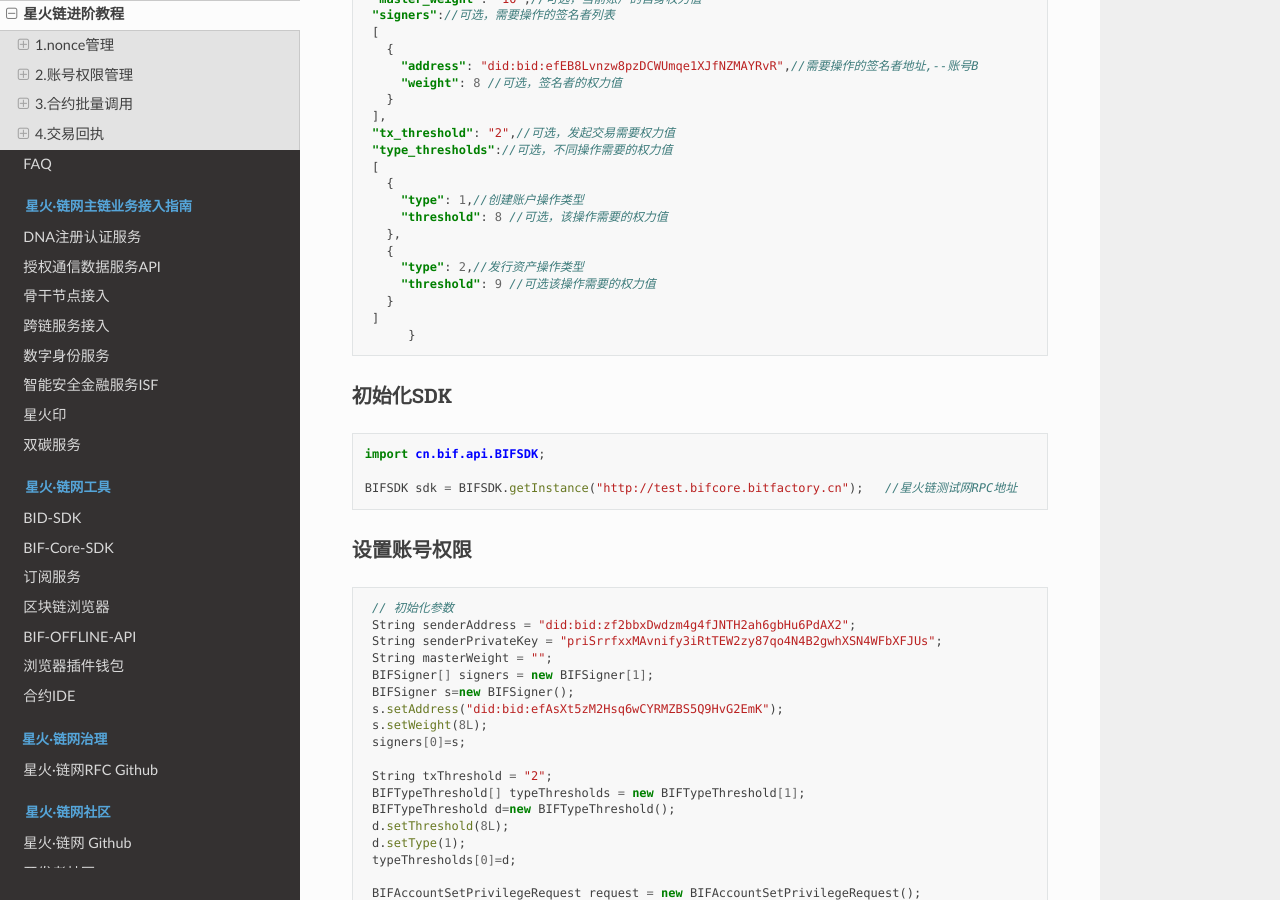
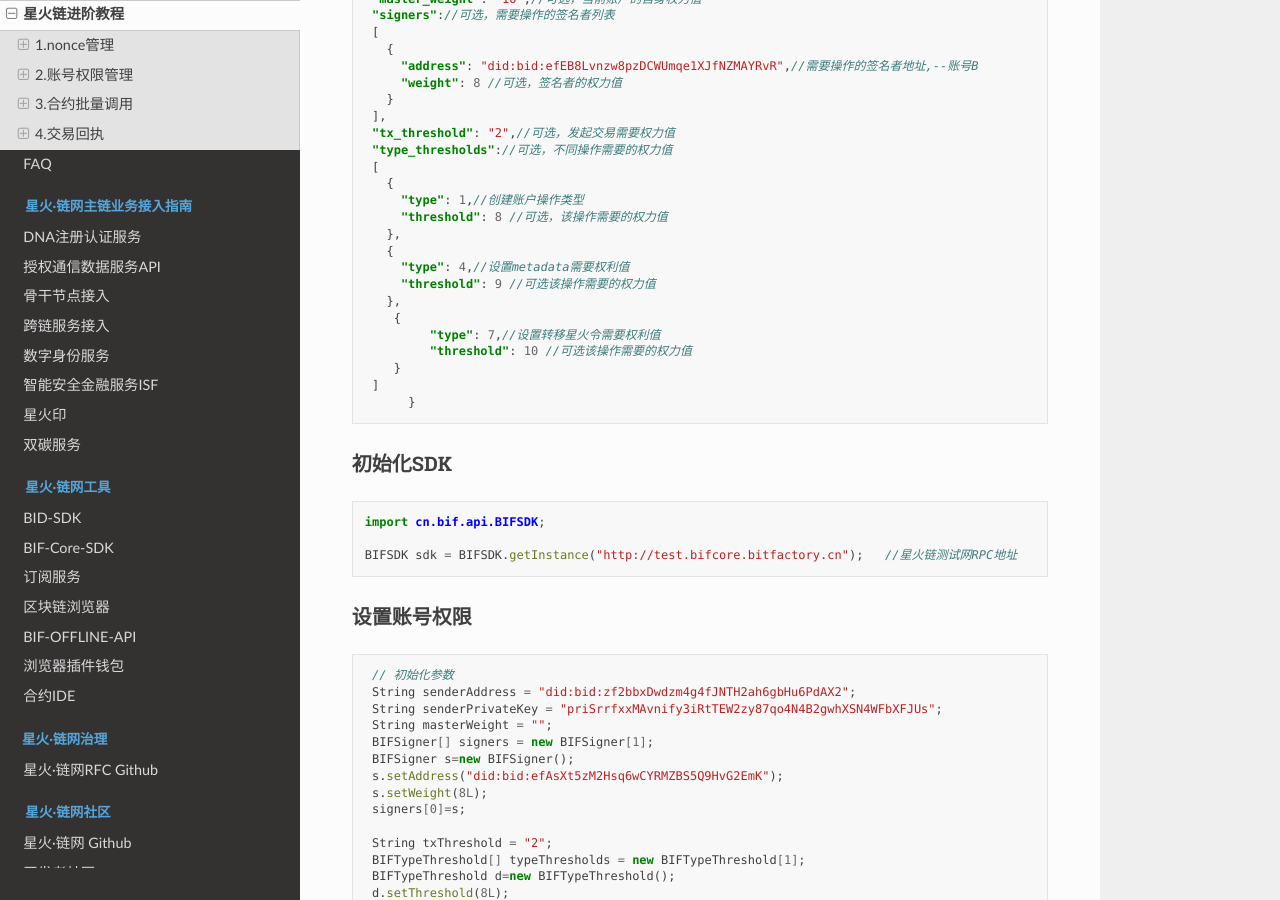
Before and after one commit to caict-4iot-dev/bif-doc, a Sphinx documentation site: the page built from docs/source/app/advanced.md, in a window 1280 px wide and 900 px high, scrolled down 5602 px. Built offline with Sphinx 7.4.7 and the Read the Docs theme 2.0.0, drawn with Linux system fonts in a browser that asks for light colours.

Commit message:
mod advanced

````diff
--- a/docs/source/app/advanced.md
+++ b/docs/source/app/advanced.md
@@ -272,9 +272,13 @@ public class TransactionDemo {
      "threshold": 8 //可选，该操作需要的权力值
    },
    {
-     "type": 2,//发行资产操作类型
+     "type": 4,//设置metadata需要权利值
      "threshold": 9 //可选该操作需要的权力值
-   }
+   },
+    {
+         "type": 7,//设置转移星火令需要权利值
+         "threshold": 10 //可选该操作需要的权力值
+    }
  ]
       }
 ```
````
